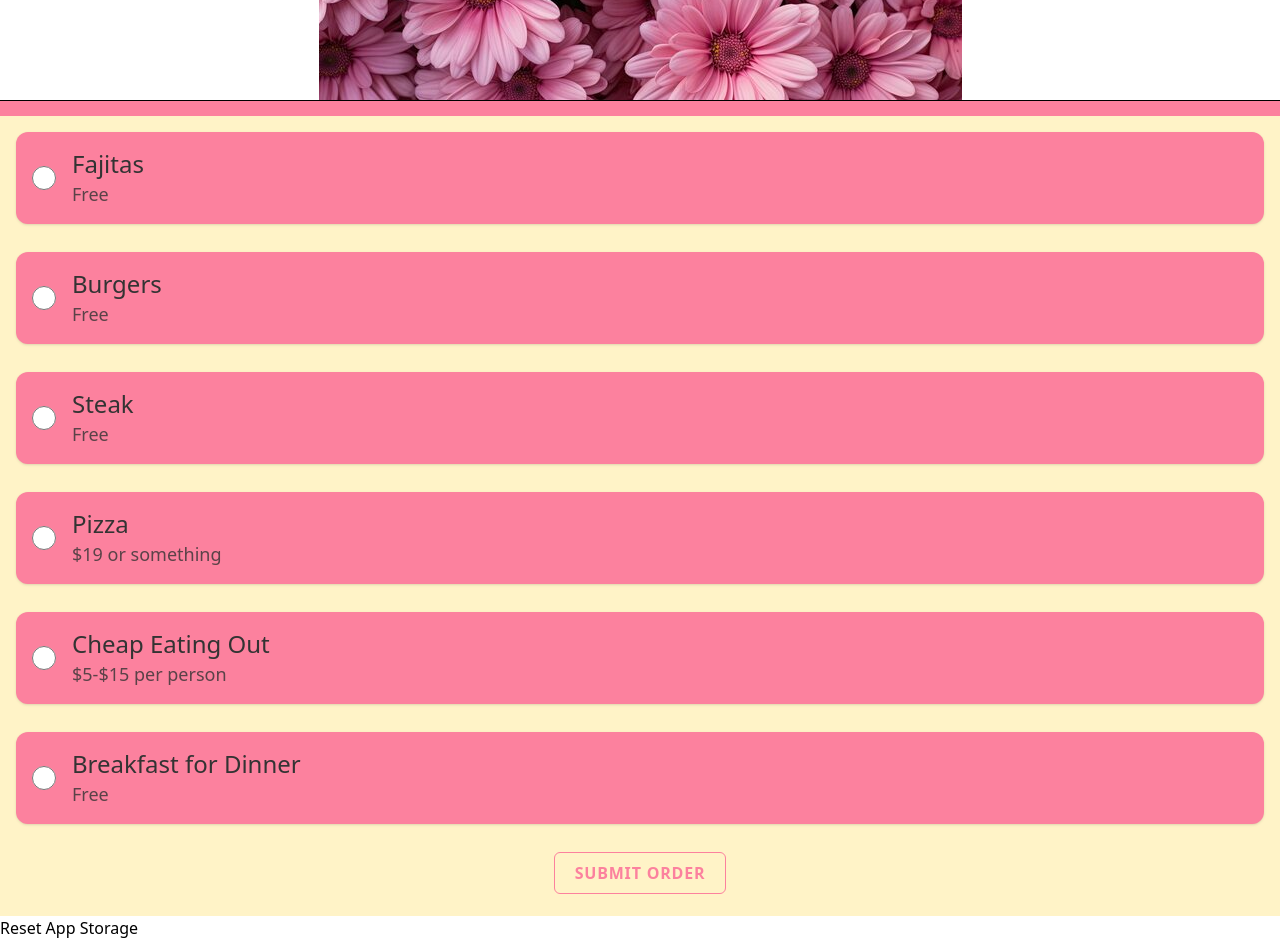
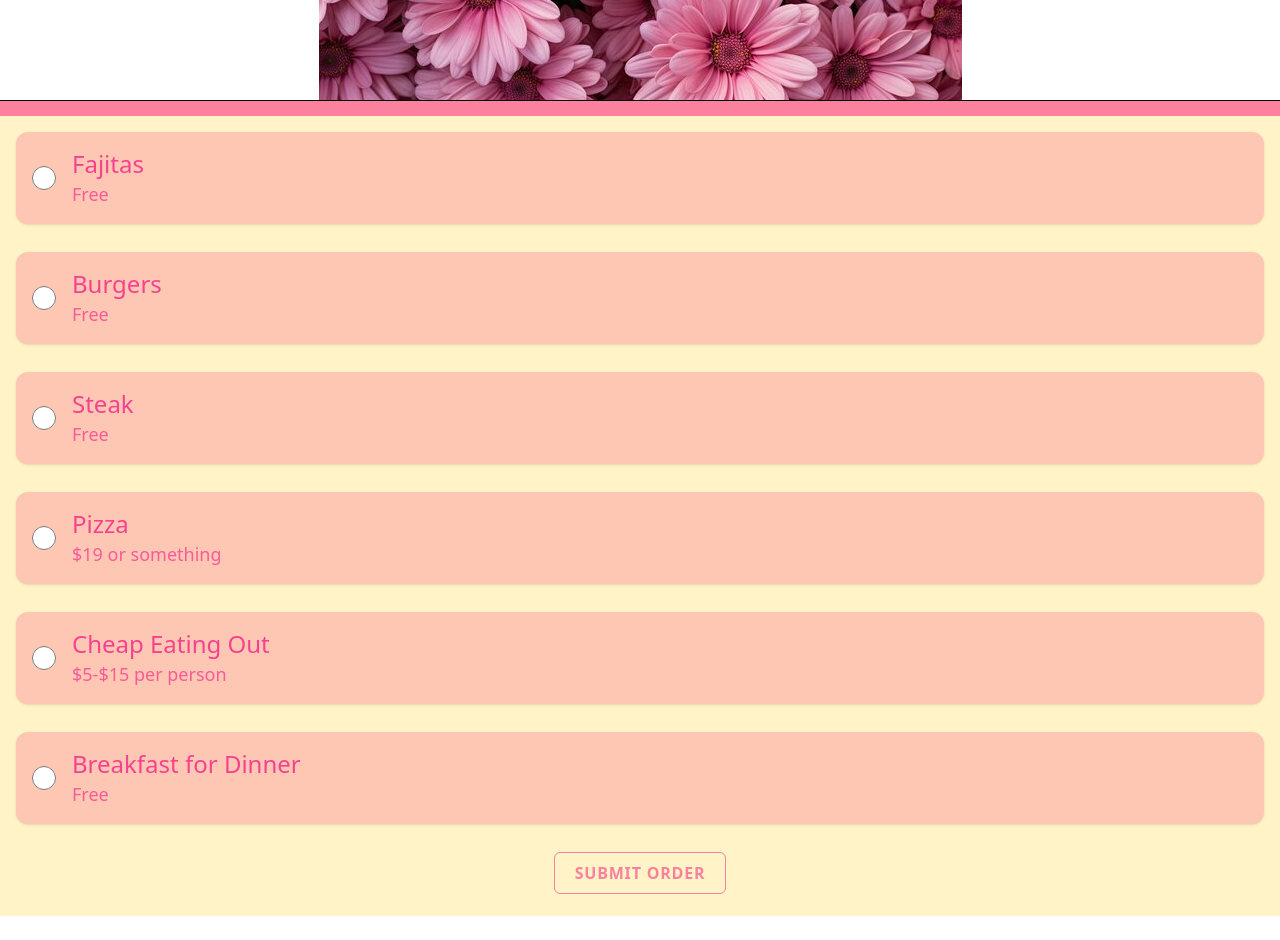
Before and after one commit to StephBos/rachs-birthday-menu, a React (Vite) app: page / in a window 1280 px wide. Shown: the part 260-1200 px from the top of the page. After the commit the page ends 1176 px from the top, so only its background shows below. Built offline with nearby package versions, Linux system fonts and the light colour scheme; a web font is replaced by a local one.

Commit message:
Removed clear local storage button and changed some colors

```diff
--- a/src/App.jsx
+++ b/src/App.jsx
@@ -7,14 +7,6 @@ function App() {
          <Header />
          <hr className="h-4 bg-[#FC819E]" />
          <Menu />
-         <button
-            onClick={() => {
-               localStorage.clear()
-               window.location.reload()
-            }}
-         >
-            Reset App Storage
-         </button>
       </>
    )
 }
--- a/src/components/Item.jsx
+++ b/src/components/Item.jsx
@@ -17,7 +17,7 @@ export default function Item({ item, selected, onSelect, setFood, soldOut }) {
                     ? "bg-gray-300 text-gray-600 cursor-not-allowed"
                     : isActive
                         ? "bg-[#F7418F] text-white"
-                        : "bg-[#FC819E] text-[#333333]"
+                        : "bg-[#FEC7B4] text-[#F7418F]"
                 }
             `}
         >
@@ -29,7 +29,7 @@ export default function Item({ item, selected, onSelect, setFood, soldOut }) {
                 checked={isActive}
                 disabled={soldOut}
                 onChange={handleSelect}
-                className="accent-[#FC819E] w-6 h-6"
+                className="accent-[#FEC7B4] w-6 h-6"
             />
 
             {/* Text section */}
```
